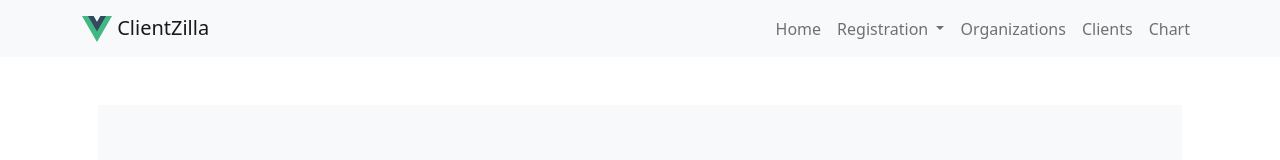
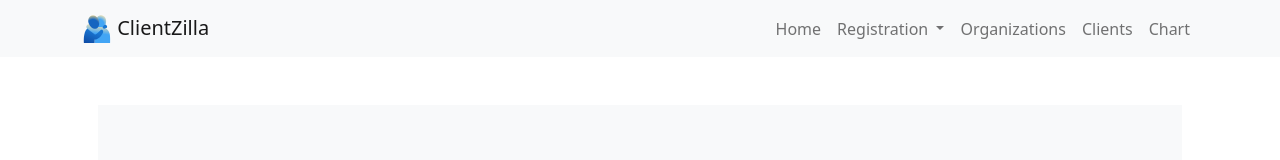
Before and after one commit to grvcmd/ClientZilla, a Vue app in the folder cis-4339-project-frontend/: page / in a window 1280 px wide. Shown: the top 160 px of the page. Built offline with nearby package versions, Linux system fonts and the light colour scheme.

Commit message:
Change logo

```diff
--- a/cis-4339-project-frontend/src/App.vue
+++ b/cis-4339-project-frontend/src/App.vue
@@ -7,7 +7,7 @@
         <a class="navbar-brand float-left" href="/">
           <img
             alt="Vue logo"
-            src="./assets/logo.svg"
+            src="./assets/zilla-logo.svg"
             width="30"
             height="30"
             class="d-inline-block align-text-top"
```
Also changed, not shown: cis-4339-project-frontend/src/assets/zilla-logo.svg (added).
